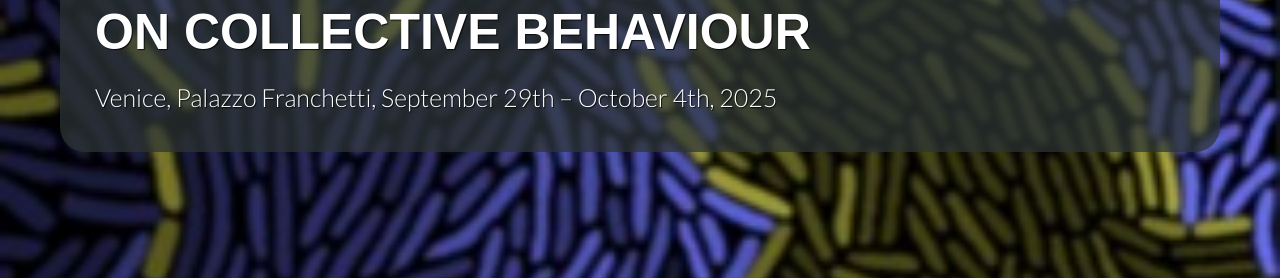
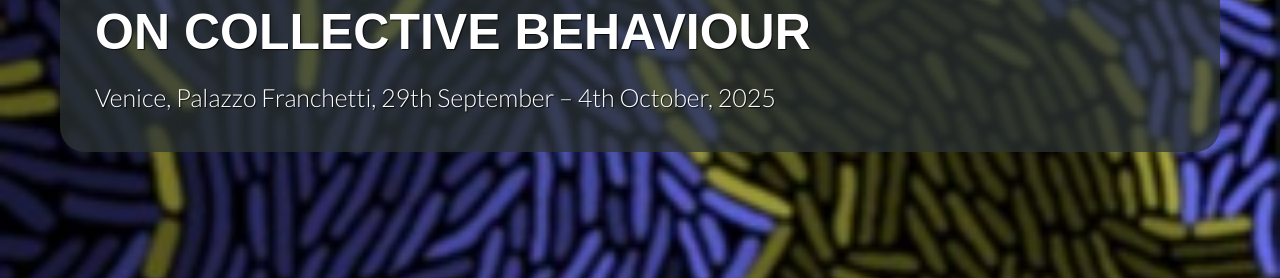
Before and after one commit to almadalcoschool/almadalcoschool.github.io, a Jekyll site: the page built from index.html, in a window 1280 px wide and 900 px high. Shown: the part 272-550 px from the top of the window. Built offline with Jekyll 4.4.1, drawn with Linux system fonts in a browser that asks for light colours; nearby versions of some CDN libraries; the list of posts is cut into pages by our own code.

Commit message:
dates on homepage

```diff
--- a/index.html
+++ b/index.html
@@ -175,7 +175,7 @@
                     Alma Dal Co School <br>
                     on Collective Behaviour
                 </h1>
-                <p class="subtext editable bold-large-text">Venice, Palazzo Franchetti, September 29th – October 4th, 2025</p>
+                <p class="subtext editable bold-large-text">Venice, Palazzo Franchetti, 29th September – 4th October, 2025</p>
             </div>
         </div>
     </div>
```
